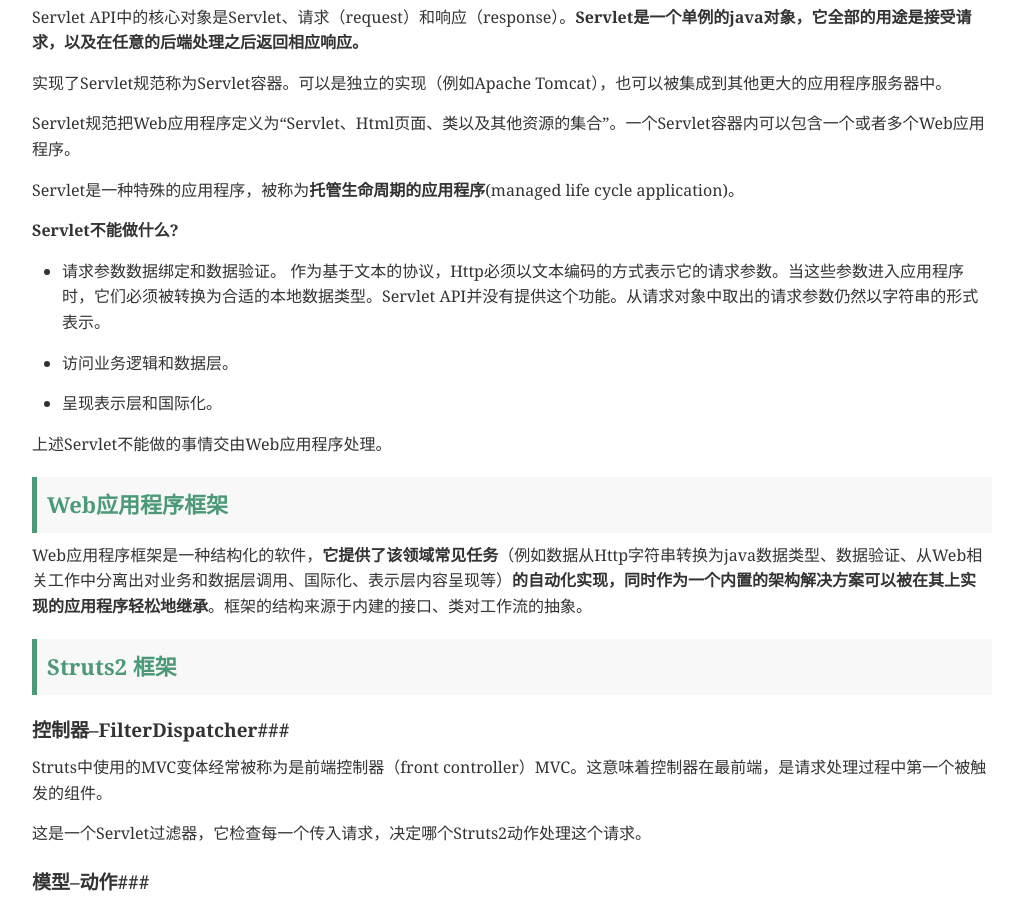
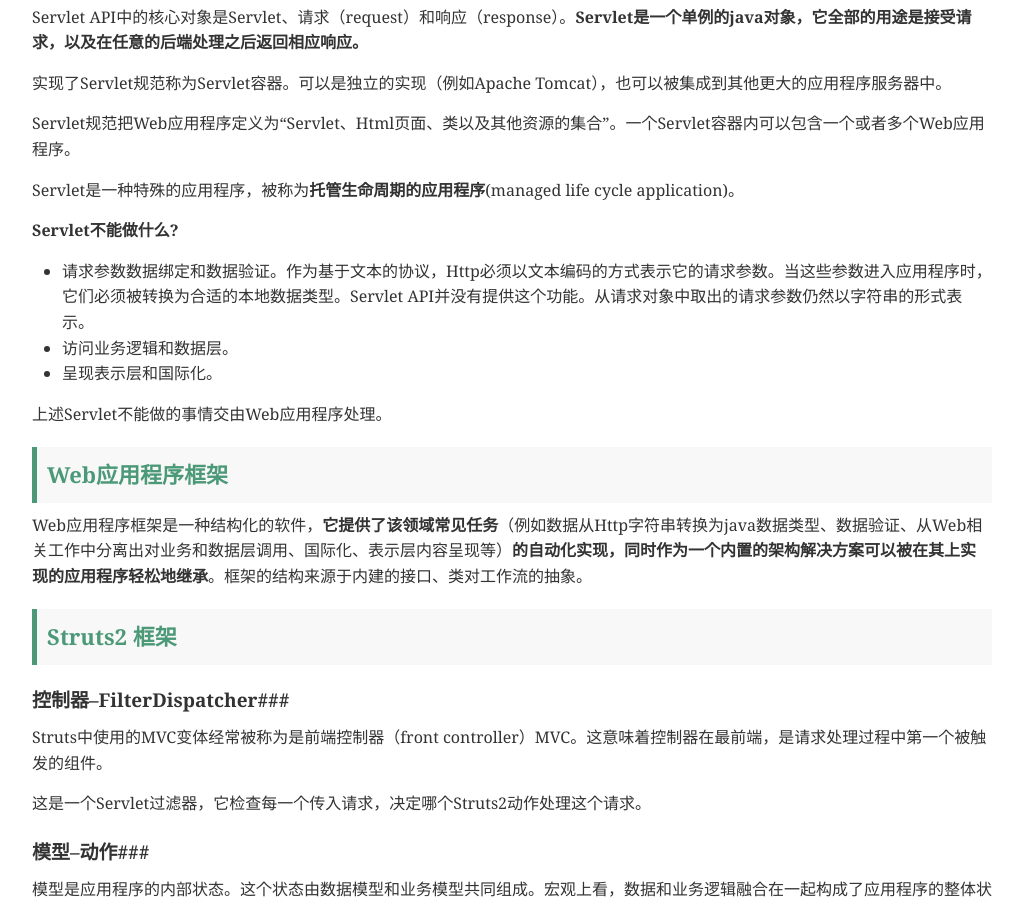
Before and after one commit to Qing-Shuang/Bird, a Jekyll site: the page built from _posts/Struts/2014-04-27-Struts1-basicConcepts.md, in a window 1280 px wide and 900 px high, scrolled down 768 px. Shown: the whole window, without its empty margins (128-1150 px from the left). Built offline with Jekyll 4.4.1, drawn with Linux system fonts in a browser that asks for light colours; Markdown is read by kramdown in place of the engine named in the settings; some of the changed lines change nothing that is shown.

Commit message:
修改了布局

```diff
--- a/_posts/Struts/2014-04-27-Struts1-basicConcepts.md
+++ b/_posts/Struts/2014-04-27-Struts1-basicConcepts.md
@@ -26,11 +26,8 @@
 
 **Servlet不能做什么?**
 
-* 请求参数数据绑定和数据验证。
-	作为基于文本的协议，Http必须以文本编码的方式表示它的请求参数。当这些参数进入应用程序时，它们必须被转换为合适的本地数据类型。Servlet API并没有提供这个功能。从请求对象中取出的请求参数仍然以字符串的形式表示。
-
+* 请求参数数据绑定和数据验证。作为基于文本的协议，Http必须以文本编码的方式表示它的请求参数。当这些参数进入应用程序时，它们必须被转换为合适的本地数据类型。Servlet API并没有提供这个功能。从请求对象中取出的请求参数仍然以字符串的形式表示。
 * 访问业务逻辑和数据层。
-
 * 呈现表示层和国际化。
 
 上述Servlet不能做的事情交由Web应用程序处理。
--- a/js/bird.js
+++ b/js/bird.js
@@ -1,4 +1,5 @@
 	window.onload = function(){
+		var h1Arrays = document.getElementsByTagName("h1");
 		var h2Arrays = document.getElementsByTagName("h2");
 		if(h2Arrays.length > 1 && h2Arrays[0].textContent){
 			var mul = document.createElement("ul");
@@ -13,7 +14,14 @@
 			mdiv.id = "calcOfArticle";
 			mdiv.appendChild(mul);
 
-			//var mbody = document.getElementsByTagName("body");
-			h2Arrays[0].parentNode.insertBefore(mdiv,h2Arrays[0]);
+			var mnext = h1Arrays[0].nextSibling;
+			var ma = mnext.childNodes[1];
+			if(ma && ma.tagName.toLowerCase() == "a"){
+				mnext.parentNode.insertAfter(mdiv,mnext);
+			}
+			else{
+				mnext.parentNode.insertBefore(mdiv,mnext);
+			}
+			//h2Arrays[0].parentNode.insertBefore(mdiv,h2Arrays[0]);
 		}
 	}
```
Also changed, not shown: _posts/Struts/2014-05-24-Struts3-buildInInterceptor.md (+0 -1 lines).
